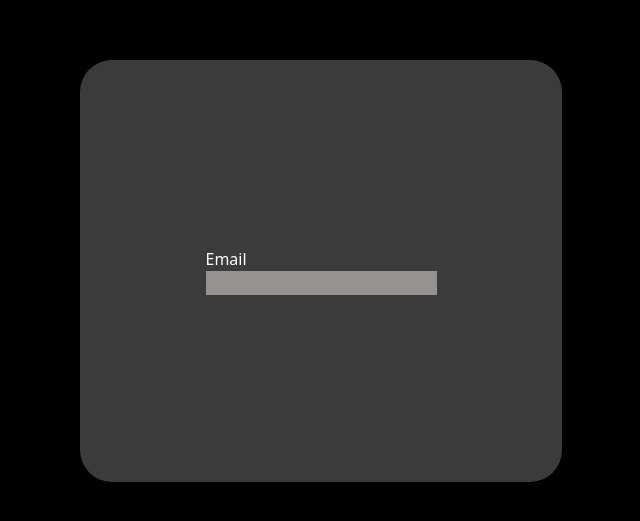
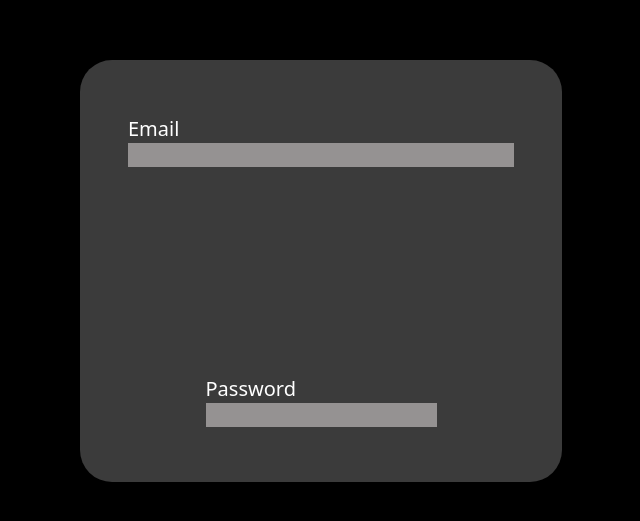
Before and after one commit to SinBin10/Task-Management-App, a React (Vite) app in the folder client/: page /login in a window 1280 px wide. Shown: the part 129-650 px from the top of the page, without its empty margins (319-959 px from the left). Built offline with nearby package versions, Linux system fonts and the light colour scheme.

Commit message:
working on the Login component

```diff
--- a/client/src/Pages/Login.jsx
+++ b/client/src/Pages/Login.jsx
@@ -1,10 +1,16 @@
 export const Login = () => {
   return (
     <div>
-      <div className="w-[482px] h-[422px] bg-[#3B3B3B] rounded-4xl flex justify-center items-center">
+      <div className="w-[482px] h-[422px] bg-[#3B3B3B] rounded-4xl flex flex-col justify-center items-center gap-y-52">
+        <div className="flex flex-col w-full px-12">
+          <label className="text-white text-xl" htmlFor="">
+            Email
+          </label>
+          <input className="bg-[#959292]" type="text" />
+        </div>
         <div className="flex flex-col">
-          <label className="text-white" htmlFor="">
-            Email
+          <label className="text-white text-xl" htmlFor="">
+            Password
           </label>
           <input className="bg-[#959292]" type="text" />
         </div>
--- a/client/src/index.css
+++ b/client/src/index.css
@@ -1,9 +1,9 @@
 @import "tailwindcss";
 
-* {
+/* * {
   margin: 0;
   padding: 0;
-}
+} */
 
 html,
 body,
```
